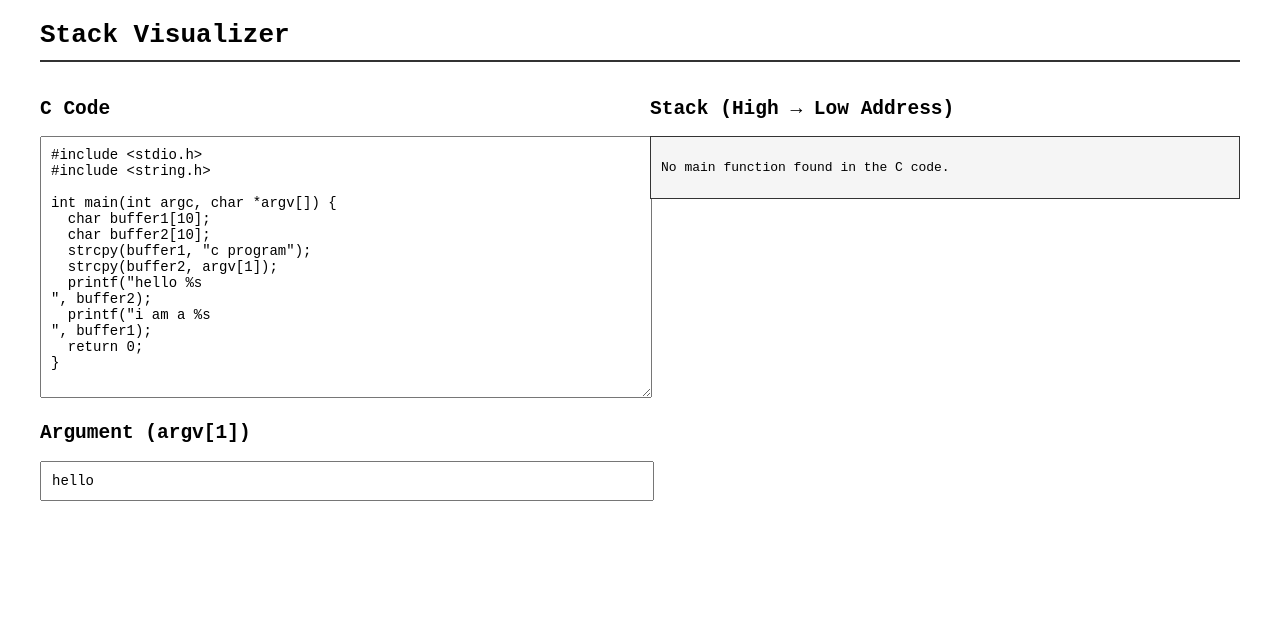
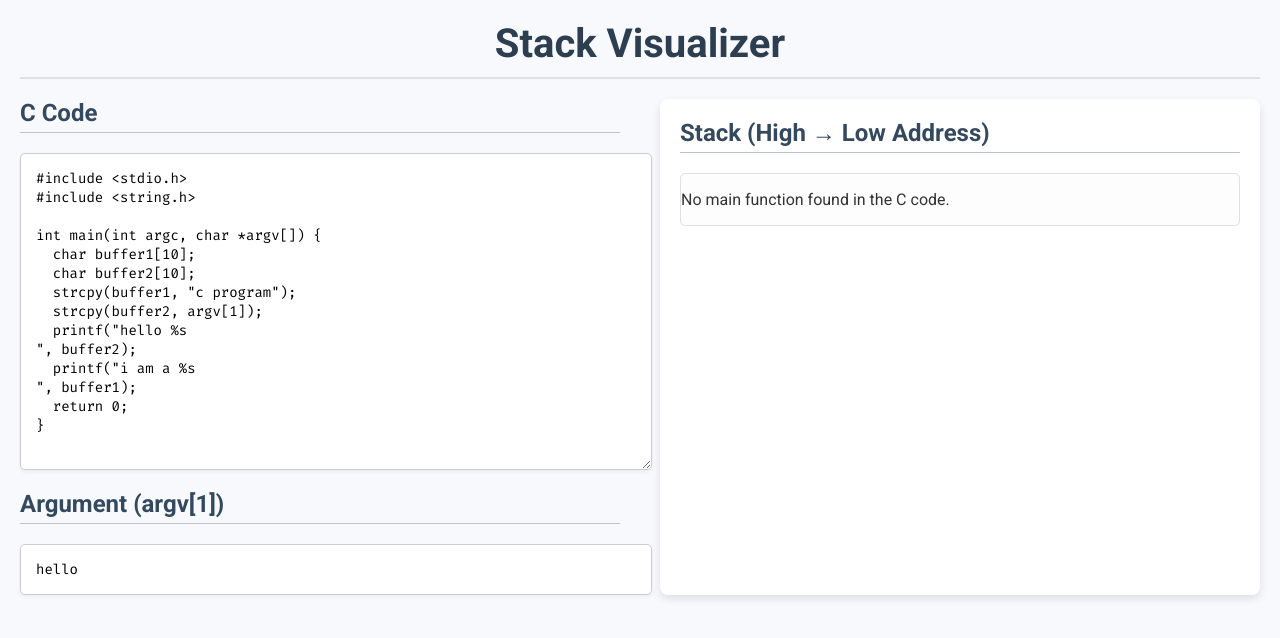
Before and after one commit to UnKnownVariabel/buffer-visual, a React (Create React App) app: page / in a window 1280 px wide. Shown: the top 638 px of the page. Built offline with nearby package versions, Linux system fonts and the light colour scheme.

Commit message:
made it look a little better

```diff
--- a/src/App.css
+++ b/src/App.css
@@ -1,79 +1,130 @@
-.App {
+/* General App Styles */
+.app-container {
+  font-family: 'Roboto', sans-serif;
+  padding: 20px;
+  max-width: 1400px;
+  margin: 0 auto;
+  background-color: #f7f9fc;
+  color: #333;
+}
+
+.app-header {
+  border-bottom: 2px solid #e0e0e0;
+  padding-bottom: 10px;
+  margin-bottom: 20px;
   text-align: center;
 }
 
-.App-header {
-  background-color: #282c34;
-  padding: 20px;
-  color: white;
+.app-header h1 {
+  margin: 0;
+  font-size: 2.5em;
+  color: #2c3e50;
 }
 
-main {
-  display: flex;
-  justify-content: space-around;
-  padding: 20px;
+.app-main {
+  display: grid;
+  grid-template-columns: 1fr 1fr;
+  gap: 40px;
 }
 
-.code-container,
-.argument-container,
-.stack-container {
-  width: 30%;
+h2 {
+  font-size: 1.5em;
+  color: #34495e;
+  border-bottom: 1px solid #bdc3c7;
+  padding-bottom: 5px;
+  margin-top: 0;
 }
 
-textarea {
-  width: 100%;
-  font-family: monospace;
+/* Controls Container */
+.controls-container {
+  display: flex;
+  flex-direction: column;
 }
 
-input {
+.code-input,
+.argument-input {
   width: 100%;
+  font-family: 'Fira Code', 'Courier New', monospace;
+  padding: 15px;
+  font-size: 14px;
+  border-radius: 5px;
+  border: 1px solid #ccc;
+  background-color: #fff;
+  box-shadow: 0 2px 4px rgba(0,0,0,0.05);
+  transition: border-color 0.3s, box-shadow 0.3s;
 }
 
-.stack {
-  border: 1px solid #ccc;
-  padding: 10px;
+.code-input:focus,
+.argument-input:focus {
+  outline: none;
+  border-color: #3498db;
+  box-shadow: 0 0 8px rgba(52, 152, 219, 0.5);
+}
+
+.argument-container {
+  margin-top: 20px;
+}
+
+/* Stack Visualizer */
+.stack-container {
+  background-color: #ffffff;
+  padding: 20px;
+  border-radius: 8px;
+  box-shadow: 0 4px 8px rgba(0,0,0,0.1);
+}
+
+.stack-visualizer {
+  border: 1px solid #e0e0e0;
+  background-color: #fdfdfd;
+  border-radius: 5px;
+  overflow: hidden;
 }
 
 .stack-item {
-  display: flex;
-  justify-content: space-between;
-  border-bottom: 1px solid #eee;
-  padding: 5px 0;
+  display: grid;
+  grid-template-columns: 140px 160px 1fr;
+  gap: 10px;
+  padding: 10px;
+  border-bottom: 1px solid #ecf0f1;
+  align-items: center;
+  transition: background-color 0.3s;
 }
 
-.address {
-  font-family: monospace;
-  color: #888;
+.stack-item:last-child {
+  border-bottom: none;
 }
 
-.name {
+.stack-item.return-pointer {
+  background-color: #e8f5e9; /* A light green for return pointer */
+}
+
+.stack-address {
+  color: #95a5a6;
+  font-family: 'Fira Code', monospace;
+  font-size: 0.9em;
+}
+
+.stack-name {
+  font-weight: bold;
+  color: #2c3e50;
+}
+
+.stack-value {
+  font-family: 'Fira Code', monospace;
+  white-space: pre-wrap;
+  word-break: break-all;
+}
+
+.stack-char {
+  display: inline-block;
+  padding: 3px 5px;
+  margin: 1px;
+  border-radius: 3px;
+  transition: background-color 0.3s, color 0.3s;
+}
+
+.stack-char.overflow {
+  background-color: #e74c3c;
+  color: white;
   font-weight: bold;
 }
-
-.value {
-  font-family: monospace;
-}
-
-.value span {
-
-  display: inline-block;
-
-  width: 20px;
-
-  text-align: center;
-
-  border: 1px solid #ccc;
-
-  margin: 1px;
-
-}
-
-
-
-.value span.overflow {
-
-  background-color: red;
-
-  color: white;
-
-}
--- a/src/App.js
+++ b/src/App.js
@@ -1,4 +1,5 @@
 import React, { useState, useEffect, useRef } from 'react';
+import './App.css';
 
 function findMainFunction(node) {
   if (!node) return null;
@@ -187,53 +188,42 @@ int main(int argc, char *argv[]) {
   }, [argument, mainFunction]);
 
   return (
-    <div style={{ fontFamily: 'monospace', padding: '20px', maxWidth: '1200px', margin: '0 auto' }}>
-      <header style={{ borderBottom: '2px solid #333', paddingBottom: '10px', marginBottom: '20px' }}>
-        <h1 style={{ margin: 0 }}>Stack Visualizer</h1>
+    <div className="app-container">
+      <header className="app-header">
+        <h1>Stack Visualizer</h1>
       </header>
-      <main style={{ display: 'grid', gridTemplateColumns: '1fr 1fr', gap: '20px' }}>
-        <div>
+      <main className="app-main">
+        <div className="controls-container">
           <h2>C Code</h2>
           <textarea
             value={cCode}
             onChange={(e) => setCCode(e.target.value)}
             rows={15}
-            style={{ width: '100%', fontFamily: 'monospace', padding: '10px', fontSize: '14px' }}
+            className="code-input"
           />
-          <div style={{ marginTop: '20px' }}>
+          <div className="argument-container">
             <h2>Argument (argv[1])</h2>
             <input
               type="text"
               value={argument}
               onChange={(e) => setArgument(e.target.value)}
-              style={{ width: '100%', fontFamily: 'monospace', padding: '10px', fontSize: '14px' }}
+              className="argument-input"
             />
           </div>
         </div>
-        <div>
+        <div className="stack-container">
           <h2>Stack (High → Low Address)</h2>
-          <div style={{ border: '1px solid #333', padding: '10px', backgroundColor: '#f5f5f5' }}>
+          <div className="stack-visualizer">
             {!mainFunction && cCode && <p>No main function found in the C code.</p>}
             {stack.map((item, index) => (
-              <div key={index} style={{
-                display: 'grid',
-                gridTemplateColumns: '120px 150px 1fr',
-                gap: '10px',
-                padding: '5px',
-                borderBottom: '1px solid #ddd',
-                backgroundColor: item.name === 'return pointer' ? '#ffebee' : 'white'
-              }}>
-                <span style={{ color: '#666' }}>{item.address}</span>
-                <span style={{ fontWeight: 'bold' }}>{item.name}</span>
-                <span style={{ fontFamily: 'monospace' }}>
+              <div key={index} className={`stack-item ${item.name === 'return pointer' ? 'return-pointer' : ''}`}>
+                <span className="stack-address">{item.address}</span>
+                <span className="stack-name">{item.name}</span>
+                <span className="stack-value">
                   {item.value.split('').map((char, i) => (
                     <span
                       key={i}
-                      style={{
-                        backgroundColor: overflowedIndices.some(o => o.itemIndex === index && o.charIndex === i) ? '#ff4444' : 'transparent',
-                        color: overflowedIndices.some(o => o.itemIndex === index && o.charIndex === i) ? 'white' : 'black',
-                        padding: '2px'
-                      }}
+                      className={`stack-char ${overflowedIndices.some(o => o.itemIndex === index && o.charIndex === i) ? 'overflow' : ''}`}
                     >
                       {char === '\0' ? '\\0' : char}
                     </span>
@@ -248,4 +238,8 @@ int main(int argc, char *argv[]) {
   );
 }
 
+
+
+
+
 export default App;
--- a/src/index.css
+++ b/src/index.css
@@ -1,13 +1,16 @@
+@import url('https://fonts.googleapis.com/css2?family=Fira+Code:wght@400;500&family=Roboto:wght@400;700&display=swap');
+
 body {
   margin: 0;
-  font-family: -apple-system, BlinkMacSystemFont, 'Segoe UI', 'Roboto', 'Oxygen',
+  font-family: 'Roboto', -apple-system, BlinkMacSystemFont, 'Segoe UI', 'Oxygen',
     'Ubuntu', 'Cantarell', 'Fira Sans', 'Droid Sans', 'Helvetica Neue',
     sans-serif;
   -webkit-font-smoothing: antialiased;
   -moz-osx-font-smoothing: grayscale;
+  background-color: #f7f9fc;
 }
 
 code {
-  font-family: source-code-pro, Menlo, Monaco, Consolas, 'Courier New',
+  font-family: 'Fira Code', Menlo, Monaco, Consolas, 'Courier New',
     monospace;
 }
```
